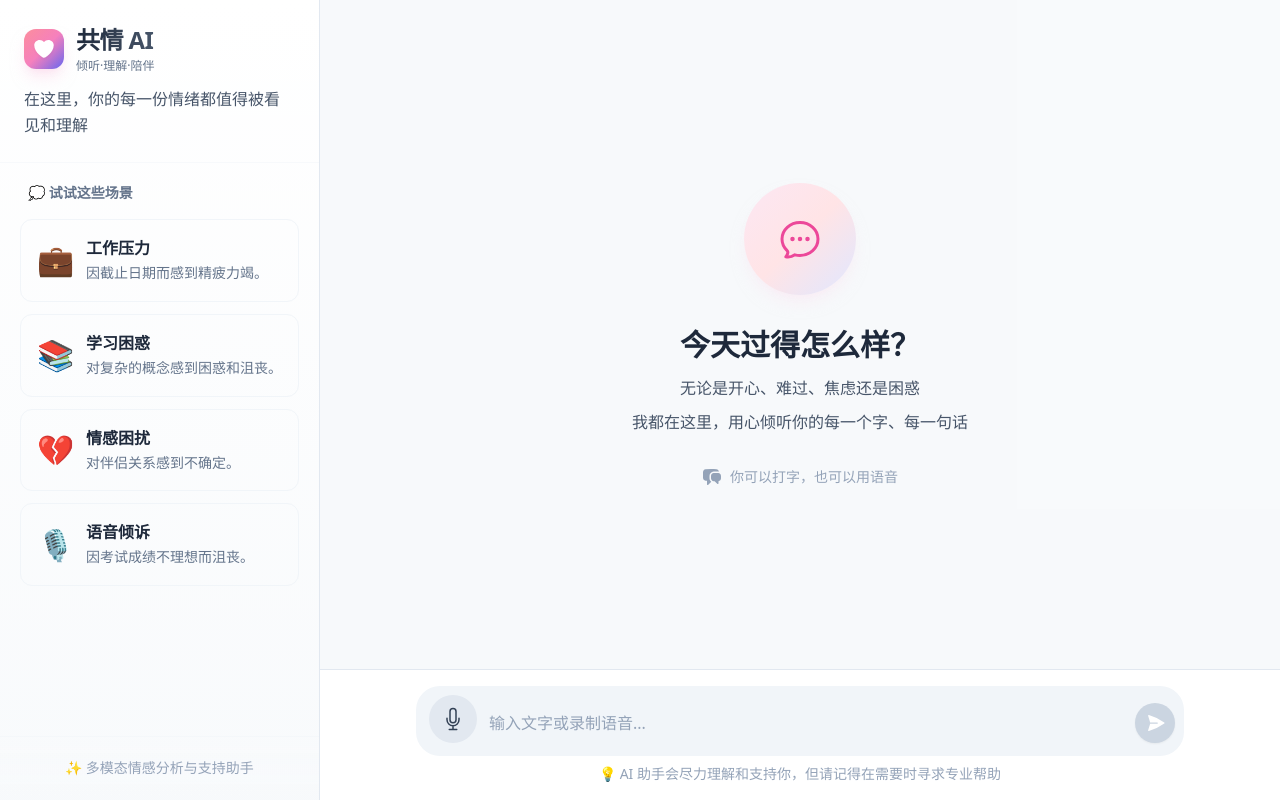
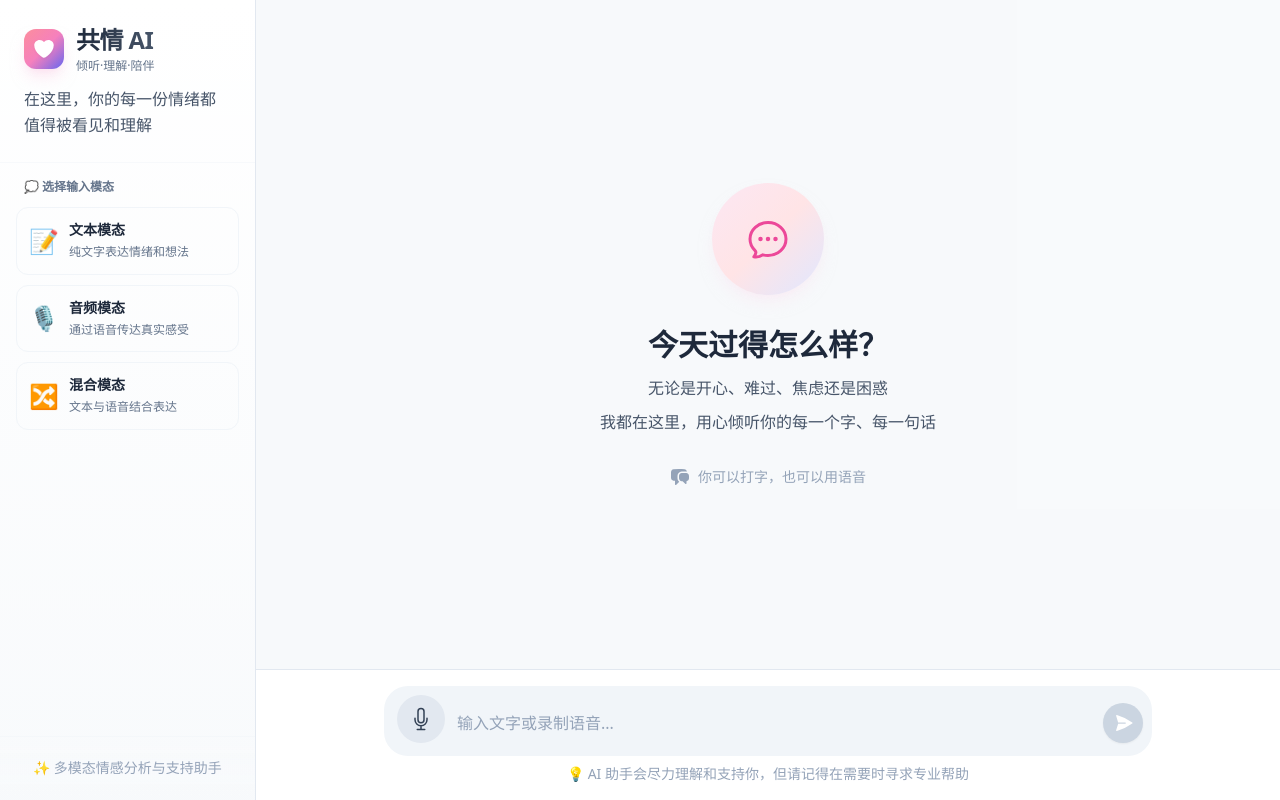
Before and after one commit to Star-T-ing/Emotion-Analyze-Demo, a React (Vite) app in the folder demo/: page / in a window 1280 px wide. Built offline with nearby package versions, Linux system fonts and the light colour scheme.

Commit message:
替换定义场景

```diff
--- a/demo/App.tsx
+++ b/demo/App.tsx
@@ -165,7 +165,7 @@ const App: React.FC = () => {
 
   return (
     <div className="flex flex-col md:flex-row h-screen bg-slate-50 font-sans">
-      <aside className="w-full md:w-80 bg-gradient-to-b from-white to-slate-50/30 border-r border-slate-200 flex flex-col z-10 shadow-lg md:shadow-none">
+      <aside className="w-full md:w-64 bg-gradient-to-b from-white to-slate-50/30 border-r border-slate-200 flex flex-col z-10 shadow-lg md:shadow-none">
         <div className="p-6 border-b border-slate-100/50">
           <div className="flex items-center justify-between gap-3 mb-3">
             <div className="flex items-center gap-3">
@@ -195,16 +195,16 @@ const App: React.FC = () => {
           </div>
           <p className="text-base text-slate-600 leading-relaxed">在这里，你的每一份情绪都值得被看见和理解</p>
         </div>
-        <div className="flex-1 overflow-y-auto p-5">
-          <h2 className="text-sm font-semibold text-slate-500 mb-4 px-2">💭 试试这些场景</h2>
-          <div className="space-y-3">
+        <div className="flex-1 overflow-y-auto p-4">
+          <h2 className="text-xs font-semibold text-slate-500 mb-3 px-2">💭 选择输入模态</h2>
+          <div className="space-y-2.5">
             {DEMO_SCENARIOS.map(scenario => (
-              <button key={scenario.id} onClick={() => loadDemo(scenario)} disabled={isLoading} className="w-full text-left p-4 rounded-xl hover:bg-white hover:shadow-md border border-slate-100 hover:border-pink-200 transition-all group disabled:opacity-50 disabled:hover:shadow-none">
-                <div className="flex items-center gap-3">
-                  <span className="text-3xl group-hover:scale-110 transition-transform">{scenario.icon}</span>
-                  <div className="flex-1">
-                    <h3 className="font-semibold text-slate-800 text-base mb-0.5">{scenario.title}</h3>
-                    <p className="text-sm text-slate-500 line-clamp-2 leading-relaxed">{scenario.description}</p>
+              <button key={scenario.id} onClick={() => loadDemo(scenario)} disabled={isLoading} className="w-full text-left p-3 rounded-xl hover:bg-white hover:shadow-md border border-slate-100 hover:border-pink-200 transition-all group disabled:opacity-50 disabled:hover:shadow-none">
+                <div className="flex items-center gap-2.5">
+                  <span className="text-2xl group-hover:scale-110 transition-transform">{scenario.icon}</span>
+                  <div className="flex-1 min-w-0">
+                    <h3 className="font-semibold text-slate-800 text-sm mb-0.5">{scenario.title}</h3>
+                    <p className="text-xs text-slate-500 line-clamp-2 leading-relaxed">{scenario.description}</p>
                   </div>
                 </div>
               </button>
--- a/demo/constants.ts
+++ b/demo/constants.ts
@@ -3,31 +3,25 @@ import { DemoScenario } from './types';
 // 请确保在 public/audio/ 目录下有一个名为 frustration-audio.wav 的文件
 export const DEMO_SCENARIOS: DemoScenario[] = [
   {
-    id: 'work-stress',
-    title: '工作压力',
-    description: '因截止日期而感到精疲力竭。',
+    id: 'text-only',
+    title: '文本模态',
+    description: '纯文字表达情绪和想法',
     initialInput: "我觉得工作快把我淹没了。每次刚完成一个任务，又会冒出三个新任务。我真的好累。",
-    icon: '💼'
+    icon: '📝'
   },
   {
-    id: 'study-pressure',
-    title: '学习困惑',
-    description: '对复杂的概念感到困惑和沮丧。',
-    initialInput: "浮力到底怎么理解？老师讲了好多遍，但我脑子里还是一团浆糊，感觉自己好笨啊，真的搞不懂。",
-    icon: '📚'
+    id: 'audio-only',
+    title: '音频模态',
+    description: '通过语音传达真实感受',
+    demoAudioUrl: '/audio/frustration-audio.wav',
+    icon: '🎙️'
   },
   {
-    id: 'relationship-anxiety',
-    title: '情感困扰',
-    description: '对伴侣关系感到不确定。',
-    initialInput: "我们昨天吵了一架，他今天一天都没回我消息。我很害怕他会离开我。",
-    icon: '💔'
-  },
-  {
-    id: 'audio-frustration',
-    title: '语音倾诉',
-    description: '因考试成绩不理想而沮丧。',
-    demoAudioUrl: '/audio/frustration-audio.wav', // 指向 public 目录下的文件
-    icon: '🎙️'
+    id: 'multimodal',
+    title: '混合模态',
+    description: '文本与语音结合表达',
+    initialInput: "浮力到底怎么理解？老师讲了好多遍，但我脑子里还是一团浆糊。",
+    demoAudioUrl: '/audio/frustration-audio.wav',
+    icon: '🔀'
   }
 ];
--- a/demo/metadata.json
+++ b/demo/metadata.json
@@ -1,6 +1,6 @@
 {
   "name": "Empathy AI - Multimodal Chat",
-  "description": "A multimodal sentiment analysis and empathy chatbot using Gemini API. Supports text/audio input and provides text+audio responses.",
+  "description": "A multimodal sentiment analysis and empathy chatbot. Supports text/audio input and provides text+audio responses.",
   "requestFramePermissions": [
     "microphone"
   ]
```
